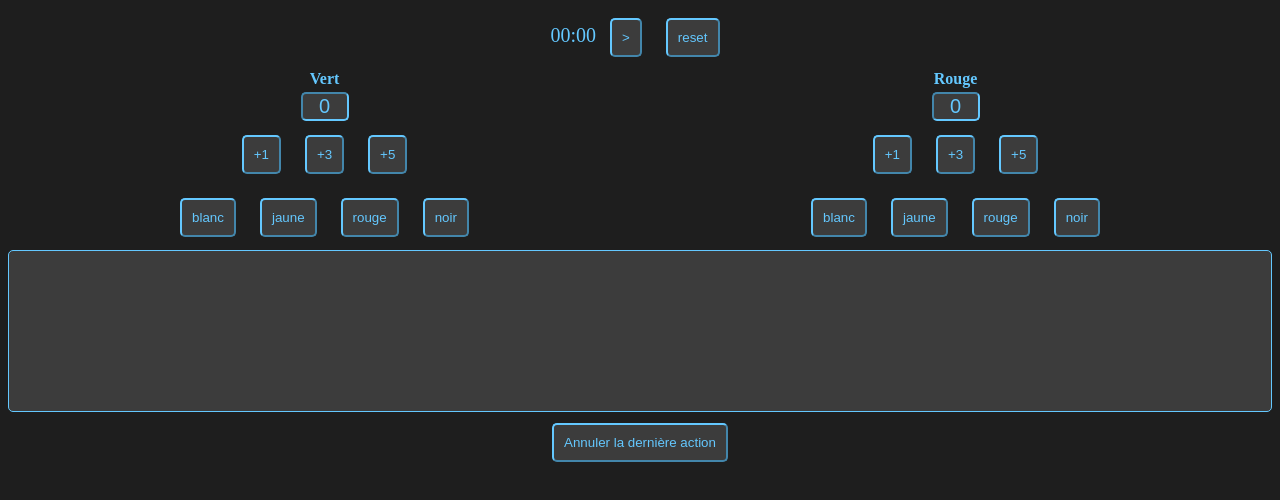
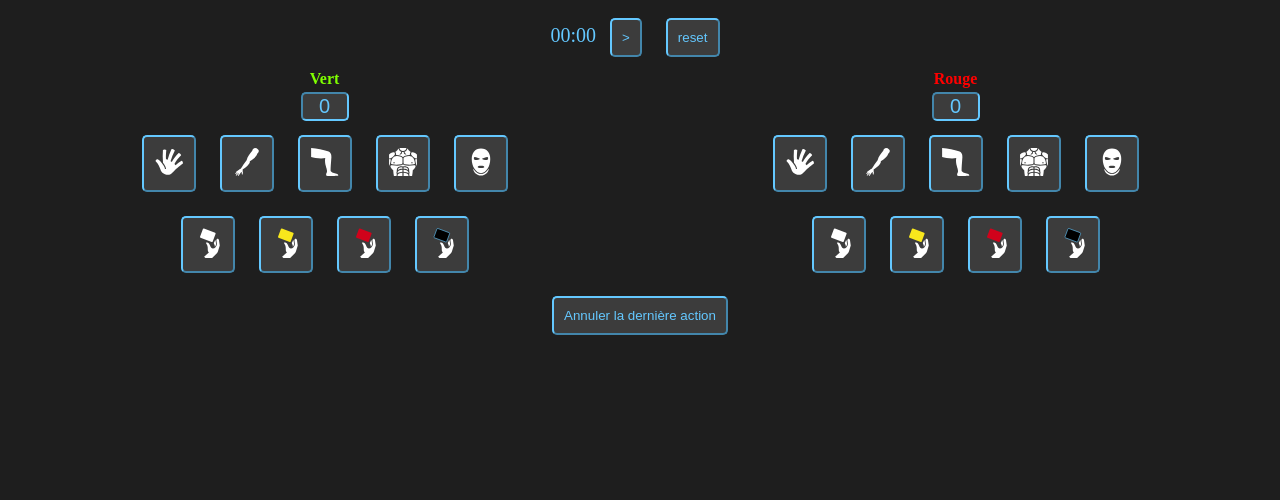
Before and after one commit to yannickbattail/sabre-laser-match, a plain HTML site: page sabre-laser-match.html in a window 1280 px wide. Both pictures are taken after a click on the button "reset". Drawn offline with Linux system fonts and the light colour scheme.

Commit message:
add icones

```diff
--- a/sabre-laser-match.html
+++ b/sabre-laser-match.html
@@ -9,7 +9,7 @@
         color: rgb(100, 200, 255);
         background-color: rgba(30,30,30);
       }
-      .dark button, .dark input, .dark select {
+      .dark button, .dark input {
         color: rgb(100, 200, 255);
         background-color: rgba(60,60,60);
         border-color: rgb(100, 200, 255);
@@ -19,10 +19,36 @@
         margin: 10px;
         padding: 10px;
       }
+      button img {
+        width: 30px;
+        height: 30px;
+      }
       #scoreVert, #scoreRouge {
         width: 40px;
         font-size: 20px;
         text-align: center;
+      }
+      .vertCombattant {
+        color: chartreuse;
+      }
+      .rougeCombattant {
+        color: red;
+      }
+      .blancCarton {
+        color: black;
+        background-color: white;
+      }
+      .jauneCarton {
+        color: black;
+        background-color: yellow;
+      }
+      .rougeCarton {
+        color: black;
+        background-color: red;
+      }
+      .noirCarton {
+        color: white;
+        background-color: black;
       }
       #restant {
         font-size: 20px;
@@ -39,8 +65,8 @@
   <table style="width:100%">
     <thead>
       <tr>
-        <th>Vert</th>
-        <th>Rouge</th>
+        <th><span class="vertCombattant">Vert</span></th>
+        <th><span class="rougeCombattant">Rouge</span></th>
       </tr>
     </thead>
     <tbody>
@@ -54,35 +80,37 @@
     </tr>
     <tr>
       <td>
-        <button onclick="touche('main', 'vert')">+1</button>
-        <button onclick="touche('membre', 'vert')">+3</button>
-        <button onclick="touche('tronc', 'vert')">+5</button>
+        <button onclick="touche('main', 'vert')"><img src="images/main.svg" alt="carton blanc" /></button>
+        <button onclick="touche('bras', 'vert')"><img src="images/bras.svg" alt="carton blanc" /></button>
+        <button onclick="touche('jambe', 'vert')"><img src="images/jambe.svg" alt="carton blanc" /></button>
+        <button onclick="touche('tronc', 'vert')"><img src="images/torse.svg" alt="carton blanc" /></button>
+        <button onclick="touche('tete', 'vert')"><img src="images/tete.svg" alt="carton blanc" /></button>
       </td>
       <td>
-        <button onclick="touche('main', 'rouge')">+1</button>
-        <button onclick="touche('membre', 'rouge')">+3</button>
-        <button onclick="touche('tronc', 'rouge')">+5</button>
+        <button onclick="touche('main', 'rouge')"><img src="images/main.svg" alt="carton blanc" /></button>
+        <button onclick="touche('bras', 'rouge')"><img src="images/bras.svg" alt="carton blanc" /></button>
+        <button onclick="touche('jambe', 'rouge')"><img src="images/jambe.svg" alt="carton blanc" /></button>
+        <button onclick="touche('tronc', 'rouge')"><img src="images/torse.svg" alt="carton blanc" /></button>
+        <button onclick="touche('tete', 'rouge')"><img src="images/tete.svg" alt="carton blanc" /></button>
       </td>
     </tr>
     <tr>
       <td>
-        <button onclick="carton('blanc', 'vert')">blanc</button>
-        <button onclick="carton('jaune', 'vert')">jaune</button>
-        <button onclick="carton('rouge', 'vert')">rouge</button>
-        <button onclick="carton('noir', 'vert')">noir</button>
+        <button onclick="carton('blanc', 'vert')"><img src="images/carton-blanc.svg" alt="carton blanc" /></button>
+        <button onclick="carton('jaune', 'vert')"><img src="images/carton-jaune.svg" alt="carton jaune" /></button>
+        <button onclick="carton('rouge', 'vert')"><img src="images/carton-rouge.svg" alt="carton rouge" /></button>
+        <button onclick="carton('noir', 'vert')"><img src="images/carton-noir.svg" alt="carton noir" /></button>
       </td>
       <td>
-        <button onclick="carton('blanc', 'rouge')">blanc</button>
-        <button onclick="carton('jaune', 'rouge')">jaune</button>
-        <button onclick="carton('rouge', 'rouge')">rouge</button>
-        <button onclick="carton('noir', 'rouge')">noir</button>
+        <button onclick="carton('blanc', 'rouge')"><img src="images/carton-blanc.svg" alt="carton blanc" /></button>
+        <button onclick="carton('jaune', 'rouge')"><img src="images/carton-jaune.svg" alt="carton jaune" /></button>
+        <button onclick="carton('rouge', 'rouge')"><img src="images/carton-rouge.svg" alt="carton rouge" /></button>
+        <button onclick="carton('noir', 'rouge')"><img src="images/carton-noir.svg" alt="carton noir" /></button>
       </td>
     </tr>
     </tbody>
   </table>
-  <div>
-    <select id="historique" multiple="multiple"  size="10" style="width: 100%"></select>
-  </div>
+  <div id="historique"></div>
   <button onclick="annuler()">Annuler la dernière action</button>
   <script>
     class Event {
@@ -104,64 +132,78 @@
       },
       jaune:{
         couleur: 'jaune',
-        points: -2
+        points: 3
       },
       rouge:{
         couleur: 'rouge',
-        points: -5
+        points: 5
       },
       noir:{
         couleur: 'noir',
-        points: -15
+        points: 0
       }
     };
     const TOUCHES = {
       main: {
         points: 1
       },
-      membre:{
-        points: 2
+      bras:{
+        points: 3
+      },
+      jambe:{
+        points: 3
       },
       tronc:{
         points: 5
       },
+      tete:{
+        points: 5
+      },
     };
     const duree = 180;
-    const historique = [];
+    let historique = [];
     let time = 0;
     let status = 'pret';
     let intervalID = null;
     function carton(carton, combatant) {
-      historique.push(new Event(getTime(), combatant, 'carton', carton));
+      historique.push(new Event(time, combatant, 'carton', carton));
       refresh();
     }
     function touche(type, combatant) {
-      historique.push(new Event(getTime(), combatant, 'touche', type));
+      historique.push(new Event(time, combatant, 'touche', type));
       refresh();
     }
     function annuler() {
       historique.pop();
       refresh();
     }
+    function formatCombattant(combattant) {
+      return `<span class="${combattant}Combattant">${combattant}</span>`;
+    }
+    function formatCarton(carton) {
+      return `<span class="${carton}Carton">${carton}</span>`;
+    }
     function ajoutHistorique(event) {
-      const historiqueSelect = document.getElementById("historique");
-      const option = document.createElement("option");
-      if (event.type === 'carton') option.text = `[${event.temps}] ${event.combattant}: ${event.type} ${event.nom} (${CARTONS[event.nom].points})`;
-      else if (event.type === 'touche') option.text = `[${event.temps}] ${event.combattant}: ${event.type} ${event.nom} (${TOUCHES[event.nom].points})`;
-      else if (event.type === 'debut') option.text = `[${event.temps}] Combattez!`;
-      historiqueSelect.add(option);
-      historiqueSelect.scrollTop = historiqueSelect.scrollHeight;
+      const historiqueDiv = document.getElementById("historique");
+      const div = document.createElement("div");
+      const horodatage = `<span class="temps">[${formatTime(event.temps)}]</span>`
+      if (event.type === 'carton') div.innerHTML = `${horodatage} combattant ${formatCombattant(event.combattant)}: ${event.type} ${formatCarton(event.nom)} (${CARTONS[event.nom].points} combattant ${autreComabattant(event.combattant)})`;
+      else if (event.type === 'touche') div.innerHTML = `${horodatage} combattant ${formatCombattant(event.combattant)}: ${event.type} ${event.nom} (${TOUCHES[event.nom].points})`;
+      historiqueDiv.prepend(div);
+      historiqueDiv.scrollTop = historiqueDiv.scrollHeight;
     }
-    function updateScore() {
-      document.getElementById('scoreVert').value = historique.filter(e => e.combattant === 'vert').map(e => {
-        if (e.type === 'carton') return CARTONS[e.nom].points;
-        else if (e.type === 'touche') return TOUCHES[e.nom].points;
-        else return 0;
-      }).reduce((a, b) => a + b, 0)
-      document.getElementById('scoreRouge').value = historique.filter(e => e.combattant === 'rouge').map(e => {
-        if (e.type === 'carton') return CARTONS[e.nom].points;
-        else if (e.type === 'touche') return TOUCHES[e.nom].points;
-        else return 0;
+
+    function autreComabattant(combattant) {
+      return combattant === 'vert' ? 'rouge' : 'vert';
+    }
+    function updateScore(combattant) {
+      return historique
+        .filter(e => (e.combattant === combattant && e.type === 'touche')
+                 || (e.combattant === autreComabattant(combattant) && e.type === 'carton'))
+        .map(e => {
+          if (e.type === 'carton') return CARTONS[e.nom].points;
+          else if (e.type === 'touche') return TOUCHES[e.nom].points;
+          else return 0;
       }).reduce((a, b) => a + b, 0)
     }
     function updateTimer() {
@@ -170,18 +212,19 @@
       } else {
         document.getElementById('start').innerText = "> ";
       }
-      document.getElementById('restant').innerText = pad0(Math.floor(time / 60)) + ":" + pad0(time % 60);
+      document.getElementById('restant').innerText = formatTime(time);
+    }
+    function formatTime(time){
+      return pad0(Math.floor(time / 60)) + ":" + pad0(time % 60);
     }
     function refresh() {
-      const historiqueSelect = document.getElementById("historique");
-      historiqueSelect.innerHTML = "";
+      const historiqueDiv = document.getElementById("historique");
+      historiqueDiv.innerHTML = "";
       historique.map(e => ajoutHistorique(e));
-      historiqueSelect.scrollTop = historiqueSelect.scrollHeight;
-      updateScore();
+      historiqueDiv.scrollTop = historiqueDiv.scrollHeight;
+      document.getElementById('scoreVert').value = updateScore("vert");
+      document.getElementById('scoreRouge').value = updateScore("rouge");
       updateTimer();
-    }
-    function getTime() {
-      return 0;
     }
     function atInterval() {
       if (time >= duree) {
@@ -199,6 +242,7 @@
       window.clearInterval(intervalID);
       time = 0;
       status = "pret";
+      historique = [];
       refresh();
     }
     function start() {
```
Also changed, not shown: images/bras.svg (added), images/carton-blanc.svg (added), images/carton-jaune.svg (added), images/carton-noir.svg (added), images/carton-rouge.svg (added), images/jambe.svg (added), images/main.svg (added), images/tete.svg (added), images/torse.svg (added).
